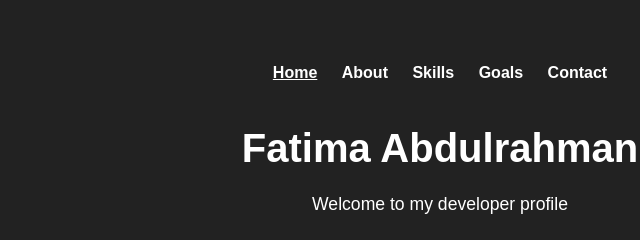
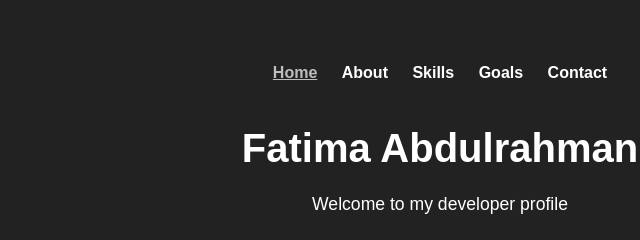
Before and after one commit to Zouhra06/Averon--Academy, a plain HTML site: page week-02/index.html in a window 1280 px wide. In both pictures the pointer is over the link "Home". Shown: the top 240 px of the page, 200-840 px from the left. Drawn offline with Linux system fonts and the light colour scheme.

Commit message:
Add portfolio styling

```diff
--- a/week-02/style.css
+++ b/week-02/style.css
@@ -81,3 +81,10 @@ nav a {
 nav a:hover {
     text-decoration: underline;
 }
+nav a {
+    transition: 0.3s;
+}
+
+nav a:hover {
+    opacity: 0.7;
+}
```
